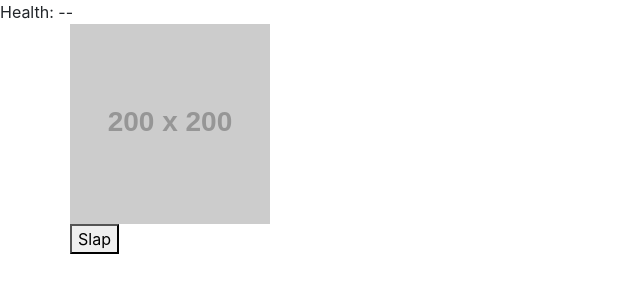
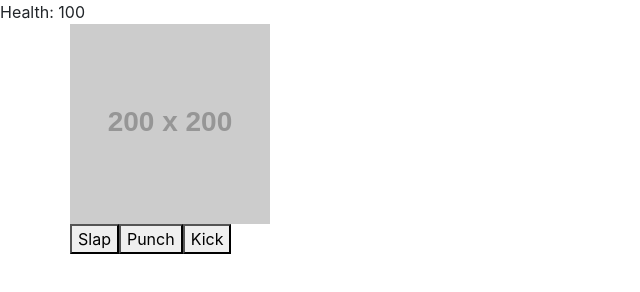
Before and after one commit to alanbutcher/SlapGame, a plain HTML site: page index.html in a window 1280 px wide. Shown: the whole page, without its empty margins (0-640 px from the left). Drawn offline with nearby package versions, Linux system fonts and the light colour scheme; placeholder pictures from the web are drawn by us.

Commit message:
punch kick added

```diff
--- a/game.js
+++ b/game.js
@@ -1,9 +1,22 @@
-let health = 100;
+let health = 100
+
 
 function slap() {
   health--;
   //alert(health);
+  update()
 }
-console.log(slap());
+function punch() {
+  health--;
+  update()
+}
+function kick() {
+  health--;
+  update()
+}
 
-function update()
+
+function update() {
+  document.getElementById('health').innerText = health.toString()
+}
+update()
--- a/index.html
+++ b/index.html
@@ -11,7 +11,7 @@
 </head>
 <body>
 <header><span>Health:
-  <span id="health">--</span>
+  <span id='health'>--</span>
 </span></header>
 
   <div class="container">
@@ -25,6 +25,8 @@
     <div class="container">
       <div class="row">
         <button onclick="slap()">Slap</button>
+        <button onclick="punch()">Punch</button>
+        <button onclick="kick()">Kick</button>
       </div>
     </div>
   </footer>
```
